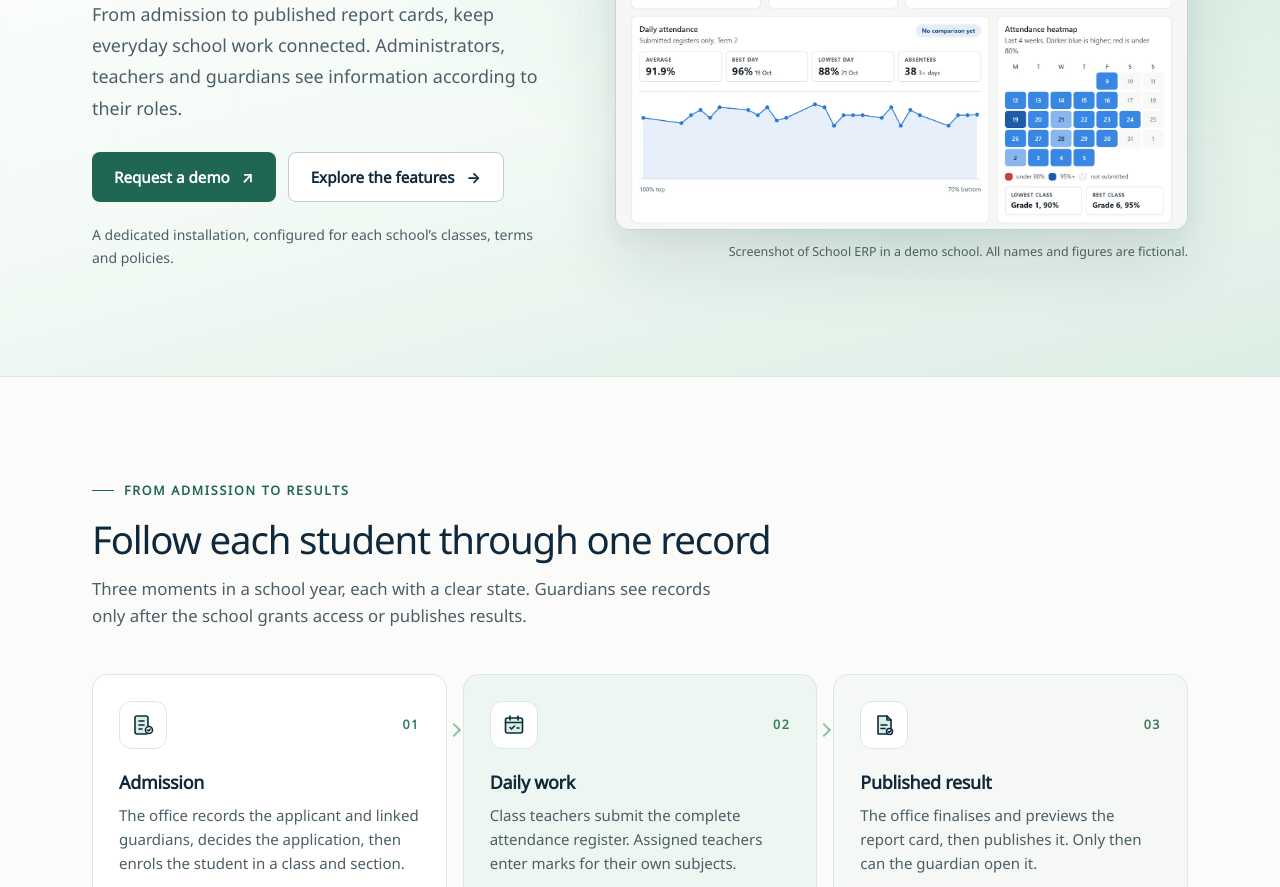
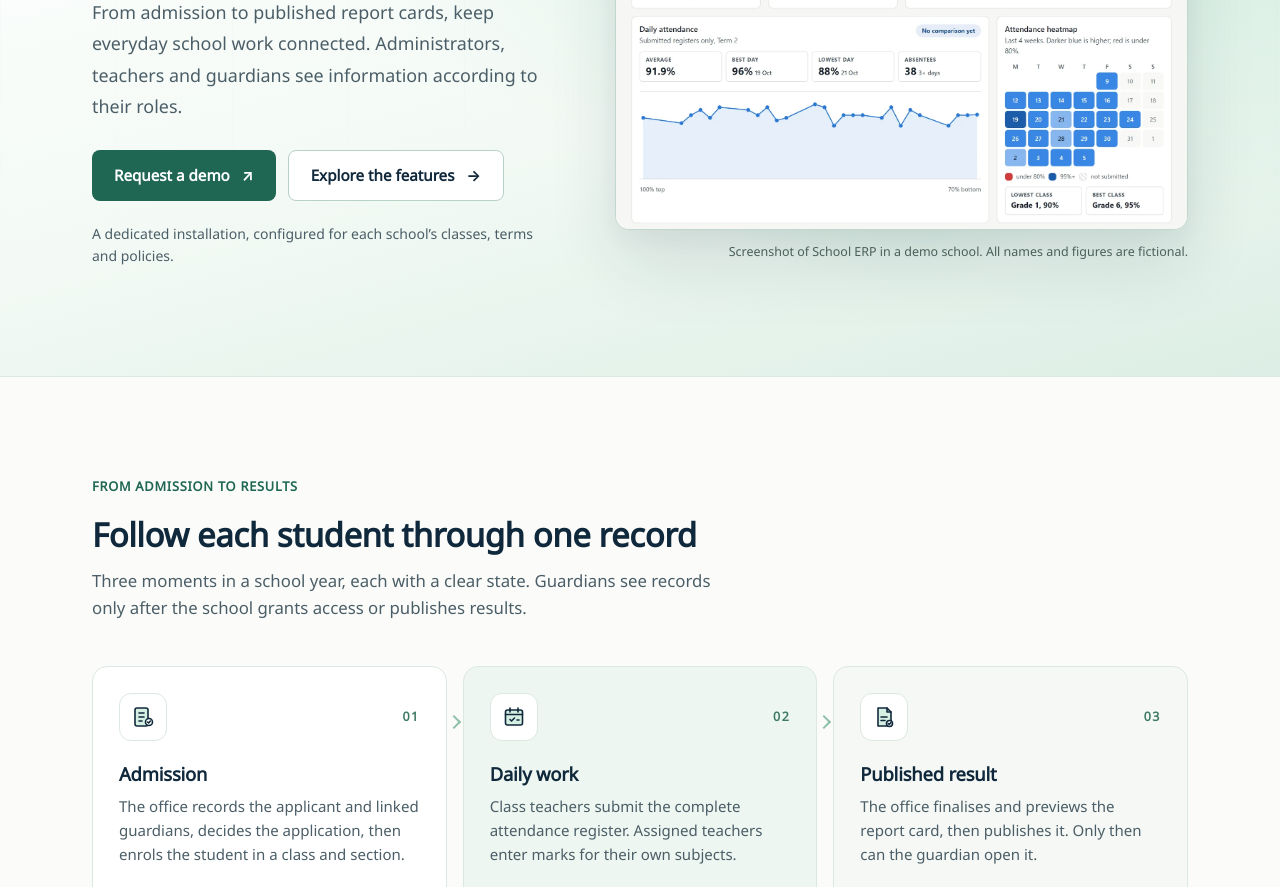
Before and after one commit to Joseph5157/school-erp-go-to-market, an Astro site in the folder website/: page / in a window 1280 px wide. Shown: the part 410-1297 px from the top of the page. Built offline with nearby package versions, Linux system fonts and the light colour scheme; Astro itself is replaced by a stand-in of ours.

Commit message:
GTM-WEBSITE-V2: match homepage headings and labels to the other pages
Owner prefers the bold site-wide heading style; homepage now uses the
global.css heading sizes, weight and spacing and the same label style.

```diff
--- a/website/src/styles/home-v2.css
+++ b/website/src/styles/home-v2.css
@@ -16,11 +16,9 @@
   overflow: clip;
 }
 
-.home-v2 h1, .home-v2 h2, .home-v2 h3 { letter-spacing: -.03em; color: inherit; }
-.home-v2 h1, .home-v2 h2 { font-weight: 400; }
-.home-v2 h1 { font-size: clamp(2.5rem, 4.2vw, 3.65rem); line-height: 1.12; }
-.home-v2 h2 { font-size: clamp(1.9rem, 3vw, 2.6rem); line-height: 1.18; }
-.home-v2 h3 { font-size: clamp(1.1rem, 1.4vw, 1.3rem); line-height: 1.3; font-weight: 700; letter-spacing: -.015em; }
+/* Headings use the site-wide sizes, weight and spacing from global.css
+   (owner preference 2026-11-11), so the homepage matches the other pages. */
+.home-v2 h1, .home-v2 h2, .home-v2 h3 { color: inherit; }
 .home-v2 p { color: var(--v2-muted); }
 /* Content width stays on the site-wide --max so sections line up with the
    shared header and footer, which this pilot does not redesign. */
@@ -31,15 +29,13 @@
 
 .home-v2 .v2-label {
   display: inline-flex; align-items: center; gap: 10px;
-  color: var(--v2-forest); font-size: .78rem;
-  letter-spacing: .14em; text-transform: uppercase; font-weight: 700;
+  color: var(--v2-forest); font-size: .8rem;
+  letter-spacing: .06em; text-transform: uppercase; font-weight: 700;
 }
-.home-v2 .v2-label::before { content: ""; width: 22px; height: 1px; background: currentColor; }
 /* Hero eyebrow: tighter tracking so the regional line fits on one row. */
-.home-v2 .v2-hero-label { letter-spacing: .1em; white-space: nowrap; }
-@media (max-width: 1120px) { .home-v2 .v2-hero-label { letter-spacing: .04em; } }
+.home-v2 .v2-hero-label { white-space: nowrap; }
 @media (min-width: 961px) and (max-width: 999px) { .home-v2 .v2-hero-label { white-space: normal; } }
-@media (max-width: 520px) { .home-v2 .v2-hero-label { white-space: normal; letter-spacing: .1em; } }
+@media (max-width: 520px) { .home-v2 .v2-hero-label { white-space: normal; } }
 
 .home-v2 .v2-btn {
   display: inline-flex; align-items: center; justify-content: center; gap: 12px;
@@ -307,7 +303,6 @@
   .home-v2 .v2-pub-stage { min-height: 0; }
 }
 @media (max-width: 440px) {
-  .home-v2 h1 { font-size: 2.45rem; }
   .home-v2 .v2-hero-grid { padding-top: 52px; padding-bottom: 44px; }
   .home-v2 .v2-hero-lead { font-size: 1.02rem; }
   .home-v2 .v2-hero-actions { flex-direction: column; }
```
